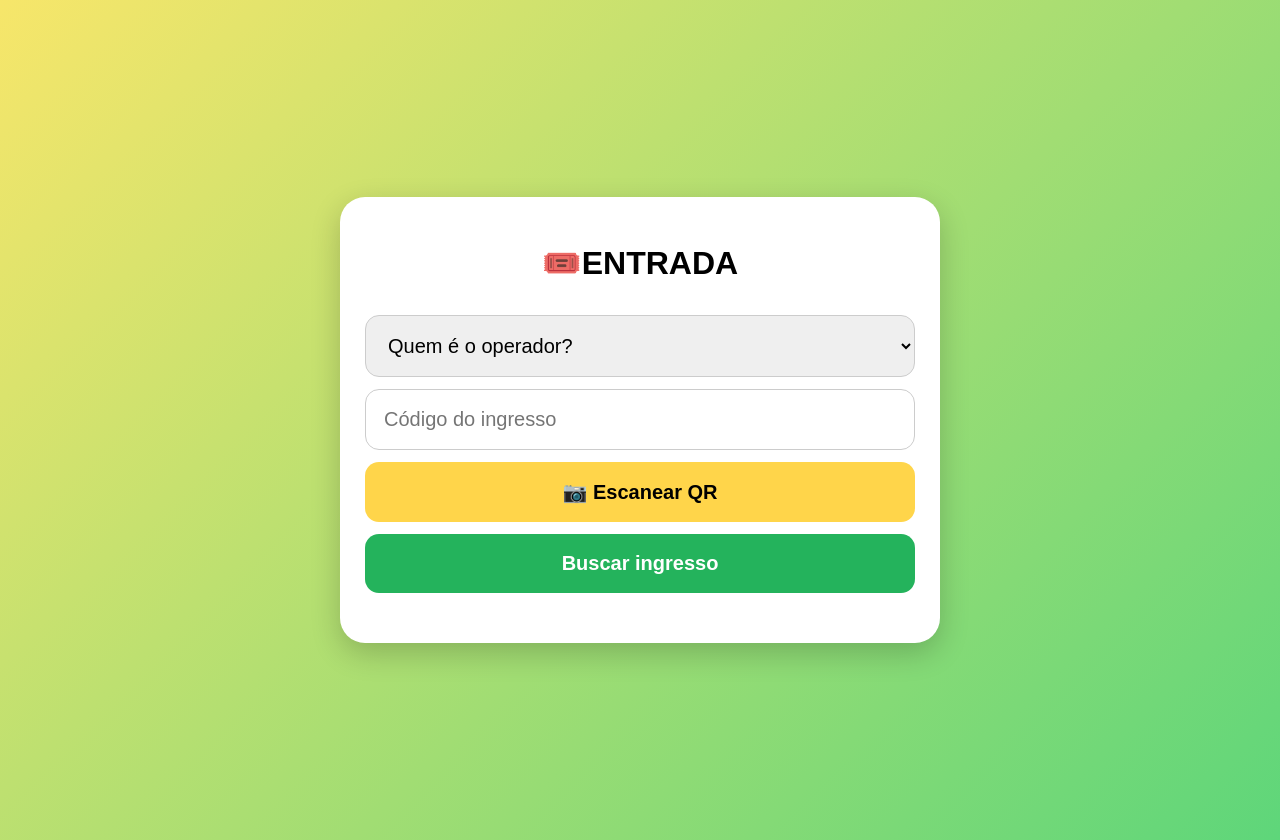
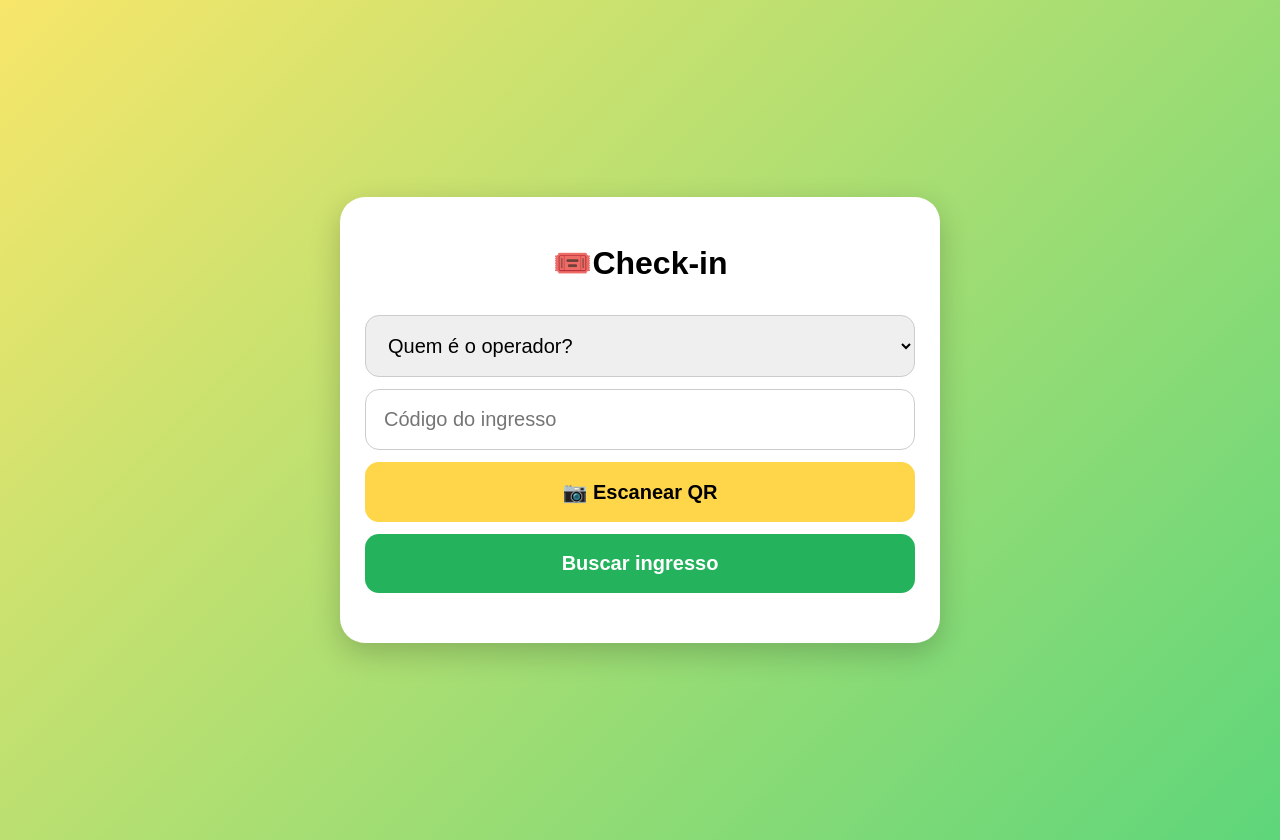
Before and after one commit to driellelins/Festa, a plain HTML site: page index.html in a window 1280 px wide. Drawn offline with Linux system fonts and the light colour scheme.

Commit message:
Change heading from 'ENTRADA' to 'Check-in'

```diff
--- a/index.html
+++ b/index.html
@@ -74,7 +74,7 @@ button{
 <body>
 
 <div class="card">
-<h1>🎟️ENTRADA</h1>
+<h1>🎟️Check-in</h1>
 
 <select id="operador">
 <option value="">Quem é o operador?</option>
```
